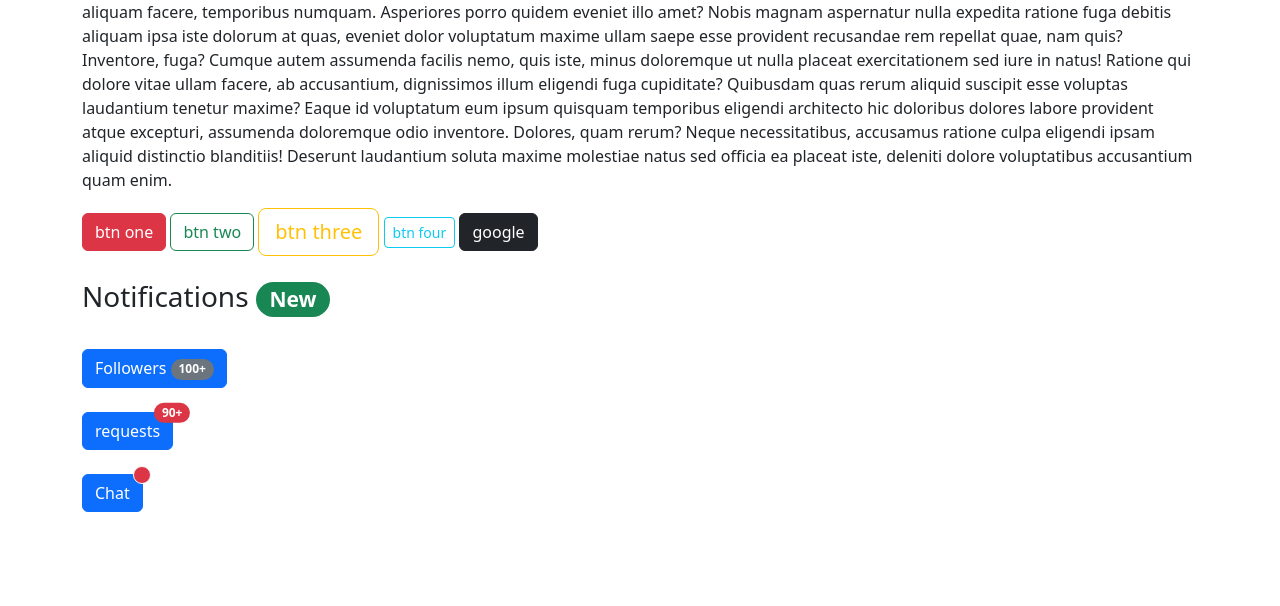
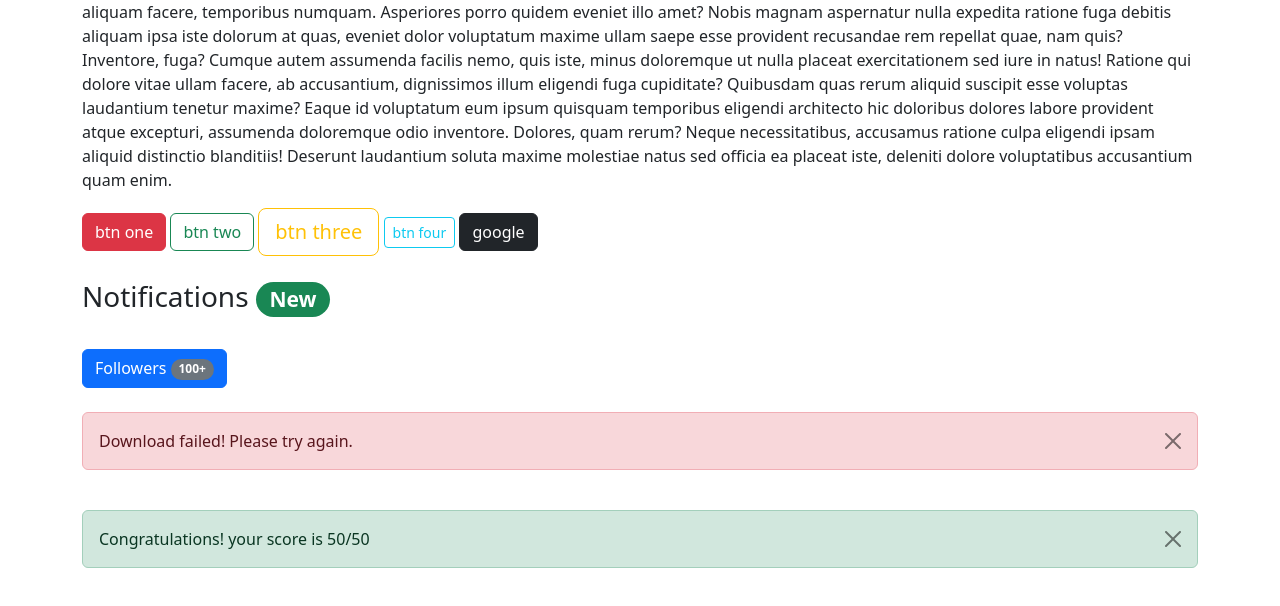
Before and after one commit to Imtiaz-Ali17314/BootStrap, a plain HTML site: page index.html in a window 1280 px wide. Shown: the part 80-686 px from the top of the page. Drawn offline with nearby package versions, Linux system fonts and the light colour scheme.

Commit message:
Alert component

```diff
--- a/index.html
+++ b/index.html
@@ -54,25 +54,17 @@
 
       <br />
       <br />
-
-      <button class="btn btn-primary position-relative">
-        requests
-        <span
-          class="position-absolute top-0 start-100 translate-middle badge rounded-pill bg-danger"
-          >90+</span
-        >
-      </button>
+      <div class="alert alert-danger alert-dismissible fade show">
+        Download failed! Please try again.
+        <button class="btn-close" data-bs-dismiss="alert"></button>
+      </div>
 
       <br />
-      <br />
 
-      <button class="btn btn-primary position-relative">
-        Chat
-        <span
-          class="position-absolute top-0 start-100 translate-middle p-2 bg-danger border border-light rounded-circle"
-        >
-        </span>
-      </button>
+      <div class="alert alert-success alert-dismissible fade show">
+        Congratulations! your score is 50/50
+        <button class="btn-close" data-bs-dismiss="alert"></button>
+      </div>
     </div>
 
     <script src="https://cdn.jsdelivr.net/npm/bootstrap@5.3.3/dist/js/bootstrap.bundle.min.js"></script>
```
